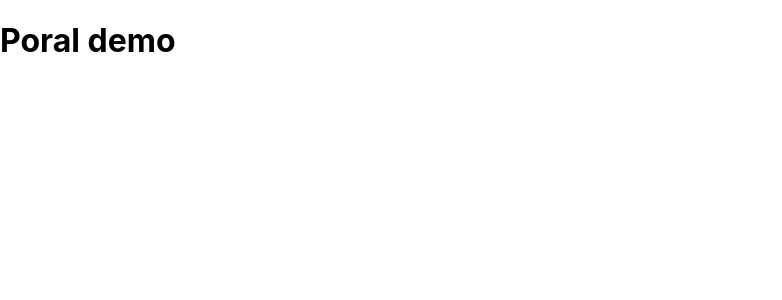
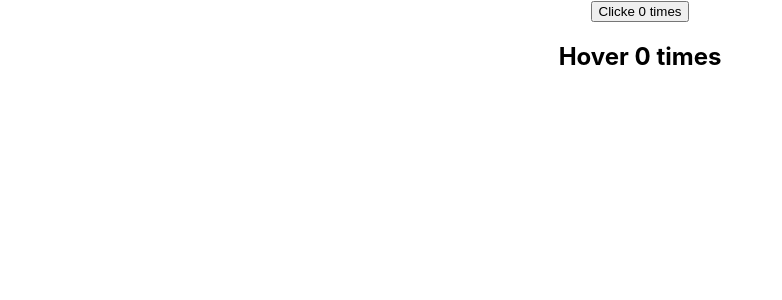
Before and after one commit to EdeJ/react-codevolution, a React (Create React App) app: page / in a window 1280 px wide. Shown: the top 300 px of the page, without its empty margins (0-782 px from the left). Built offline with nearby package versions, Linux system fonts and the light colour scheme.

Commit message:
lesson 33

```diff
--- a/src/App.js
+++ b/src/App.js
@@ -26,11 +26,15 @@
 import FRParentInput from './components/FRParentInput';
 import { createPortal } from 'react-dom';
 import PortalDemo from './components/PortalDemo';
+import ClickCounter from './components/ClickCounter';
+import HoverCounter from './components/HoverCounter';
 
 function App() {
   return (
     <div className="App">
-      <PortalDemo />
+      <ClickCounter />
+      <HoverCounter />
+      {/* <PortalDemo /> */}
       {/* <FRParentInput /> */}
       {/* <FocusInput /> */}
       {/* <RefsDemo /> */}
--- /dev/null
+++ b/src/components/ClickCounter.js
@@ -0,0 +1,18 @@
+import React, { Component } from 'react'
+import withCounter from './withCounter'
+
+class ClickCounter extends Component {
+
+    render() {
+        const { count, incrementCount } = this.props
+        return (
+            <div>
+                <button onClick={incrementCount}>
+                    Clicke {count} times
+                </button>
+            </div>
+        )
+    }
+}
+
+export default withCounter(ClickCounter)
--- /dev/null
+++ b/src/components/HoverCounter.js
@@ -0,0 +1,18 @@
+import React, { Component } from 'react'
+import withCounter from './withCounter'
+
+class HoverCounter extends Component {
+
+    render() {
+        const { count, incrementCount } = this.props
+        return (
+            <div>
+                <h2 onMouseOver={incrementCount}>
+                    Hover {count} times
+                </h2>
+            </div>
+        )
+    }
+}
+
+export default withCounter(HoverCounter)
--- /dev/null
+++ b/src/components/withCounter.js
@@ -0,0 +1,29 @@
+import React from 'react'
+
+const withCounter = WrappedComponent => {
+    class WithCounter extends React.Component {
+        constructor(props) {
+            super(props)
+
+            this.state = {
+                count: 0
+            }
+        }
+
+        incrementCount = () => {
+            this.setState(prevState => {
+                return { count: prevState.count + 1 }
+            })
+        }
+
+        render() {
+            return <WrappedComponent
+                count={this.state.count}
+                incrementCount={this.incrementCount}
+            />
+        }
+    }
+    return WithCounter
+}
+
+export default withCounter
```
